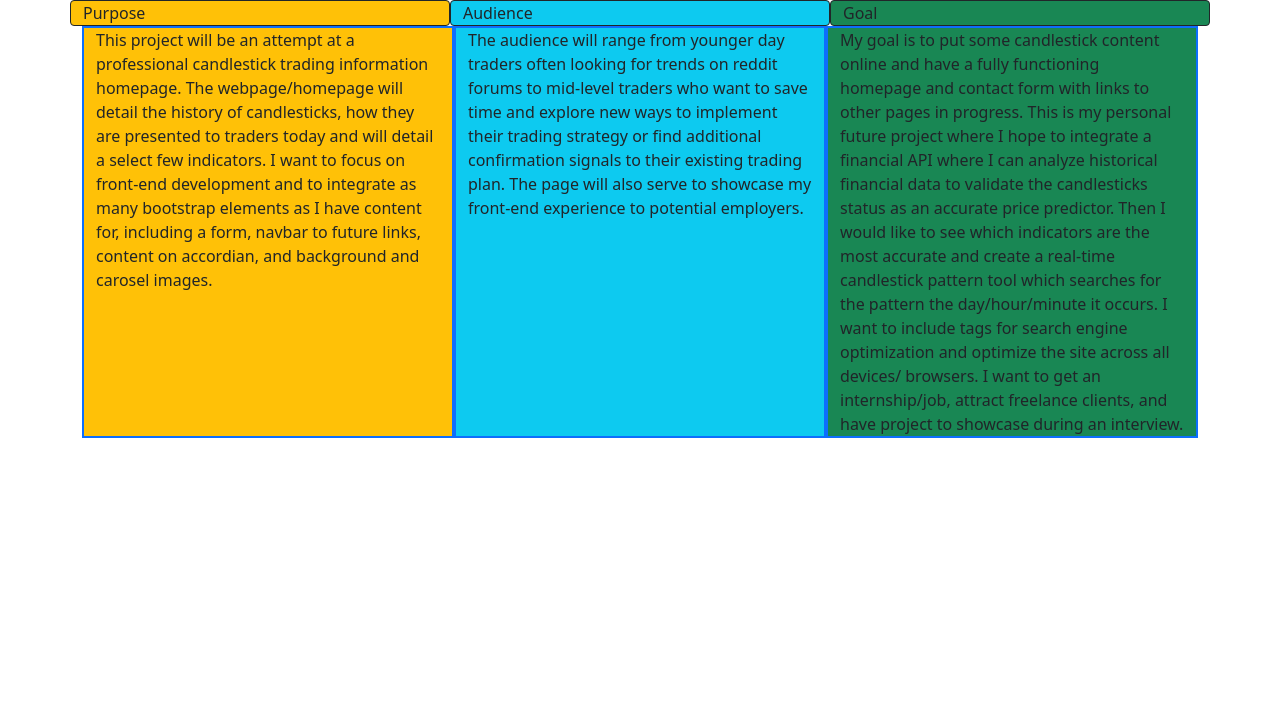
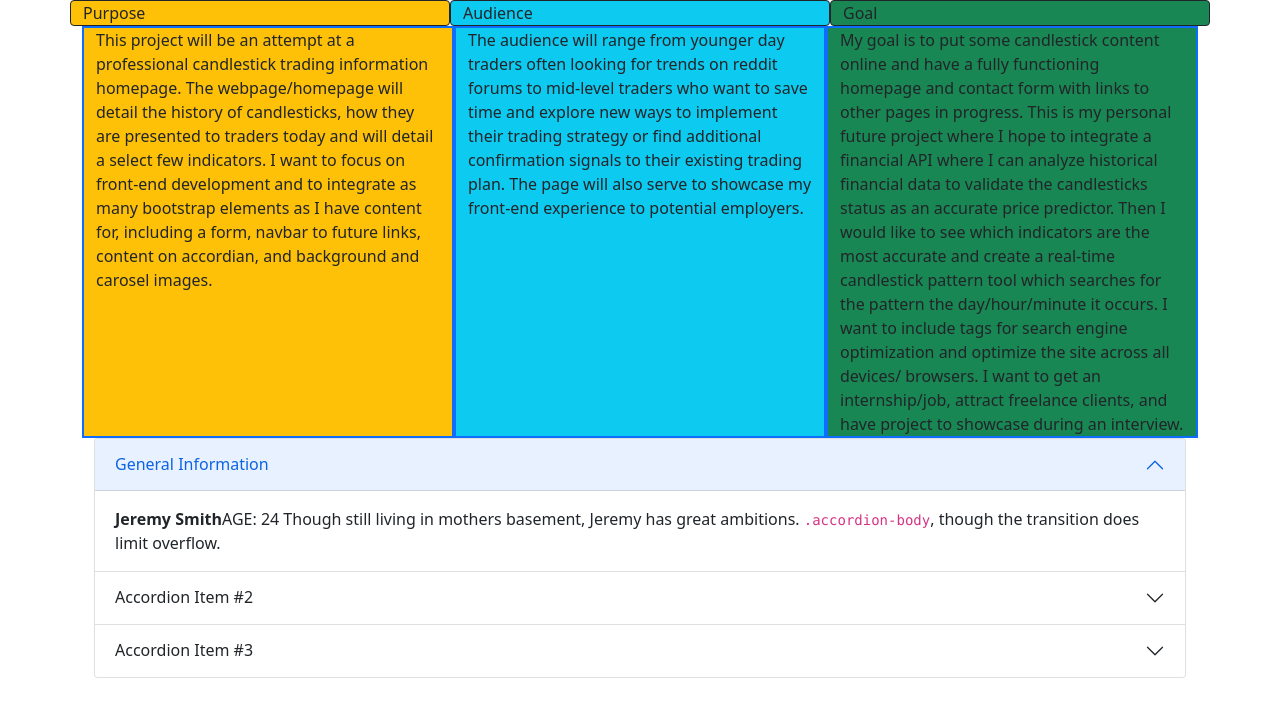
Before and after one commit to vianvianc/candlesticks, a plain HTML site: page public_html/documentation/milestone-1.html in a window 1280 px wide. Drawn offline with nearby package versions, Linux system fonts and the light colour scheme.

Commit message:
edit milestone-1 persona

```diff
--- a/public_html/documentation/milestone-1.html
+++ b/public_html/documentation/milestone-1.html
@@ -43,7 +43,49 @@
     </div>
     </head>
 <body>
+<div class="container">
+  <div class="accordion" id="accordionExample">
+    <div class="accordion-item">
+      <h2 class="accordion-header" id="headingOne">
+        <button class="accordion-button" type="button" data-bs-toggle="collapse" data-bs-target="#collapseOne" aria-expanded="true" aria-controls="collapseOne">
+          General Information
+        </button>
+      </h2>
+      <div id="collapseOne" class="accordion-collapse collapse show" aria-labelledby="headingOne" data-bs-parent="#accordionExample">
+        <div class="accordion-body">
+          <strong>Jeremy Smith</strong>AGE: 24 Though still living in mothers basement, Jeremy has great ambitions. <code>.accordion-body</code>, though the transition does limit overflow.
+        </div>
+      </div>
+    </div>
+    <div class="accordion-item">
+      <h2 class="accordion-header" id="headingTwo">
+        <button class="accordion-button collapsed" type="button" data-bs-toggle="collapse" data-bs-target="#collapseTwo" aria-expanded="false" aria-controls="collapseTwo">
+          Accordion Item #2
+        </button>
+      </h2>
+      <div id="collapseTwo" class="accordion-collapse collapse" aria-labelledby="headingTwo" data-bs-parent="#accordionExample">
+        <div class="accordion-body">
+          <strong>This is the second item's accordion body.</strong> It is hidden by default, until the collapse plugin adds the appropriate classes that we use to style each element. These classes control the overall appearance, as well as the showing and hiding via CSS transitions. You can modify any of this with custom CSS or overriding our default variables. It's also worth noting that just about any HTML can go within the <code>.accordion-body</code>, though the transition does limit overflow.
+        </div>
+      </div>
+    </div>
+    <div class="accordion-item">
+      <h2 class="accordion-header" id="headingThree">
+        <button class="accordion-button collapsed" type="button" data-bs-toggle="collapse" data-bs-target="#collapseThree" aria-expanded="false" aria-controls="collapseThree">
+          Accordion Item #3
+        </button>
+      </h2>
+      <div id="collapseThree" class="accordion-collapse collapse" aria-labelledby="headingThree" data-bs-parent="#accordionExample">
+        <div class="accordion-body">
+          <strong>This is the third item's accordion body.</strong> It is hidden by default, until the collapse plugin adds the appropriate classes that we use to style each element. These classes control the overall appearance, as well as the showing and hiding via CSS transitions. You can modify any of this with custom CSS or overriding our default variables. It's also worth noting that just about any HTML can go within the <code>.accordion-body</code>, though the transition does limit overflow.
+        </div>
+      </div>
+    </div>
+  </div>
 
 
+
+
+</div>
 </body>
 </html>
```
